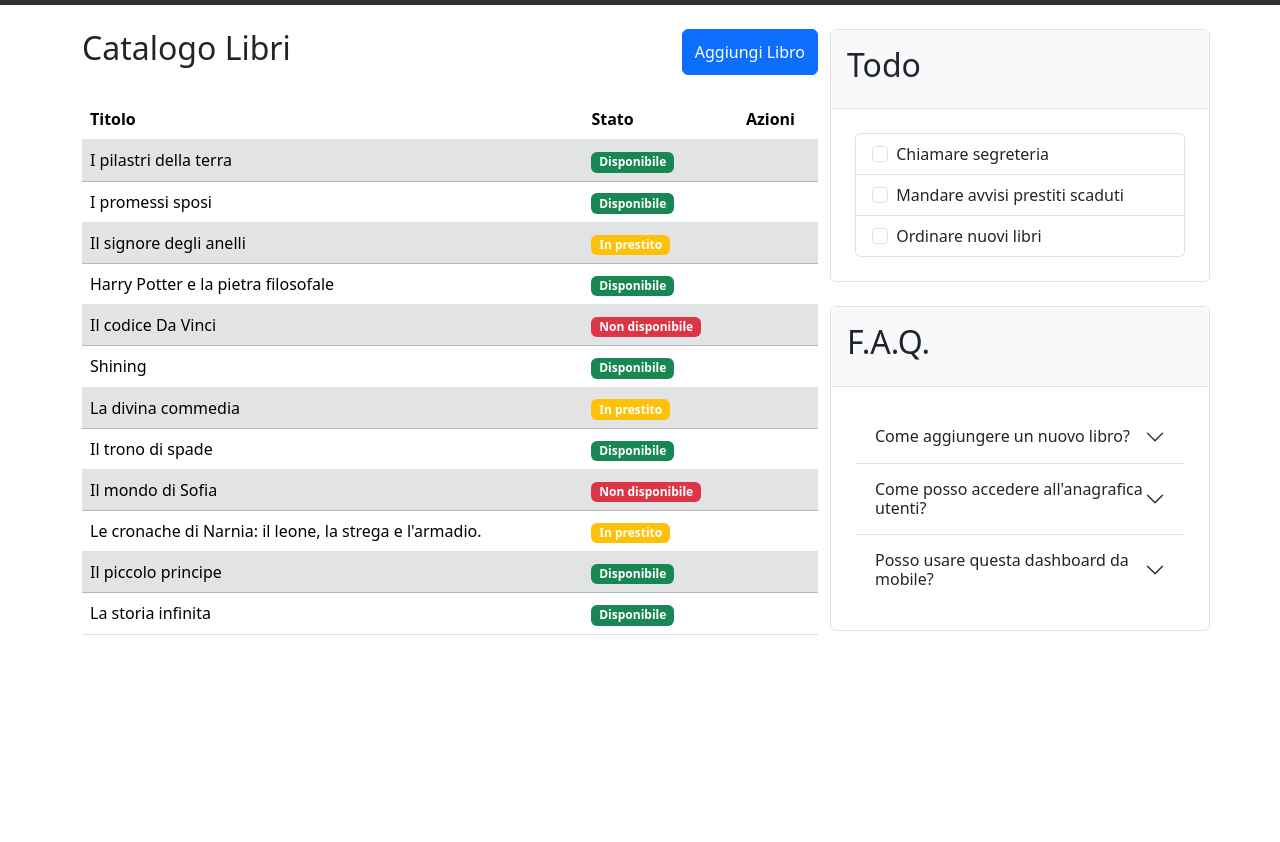
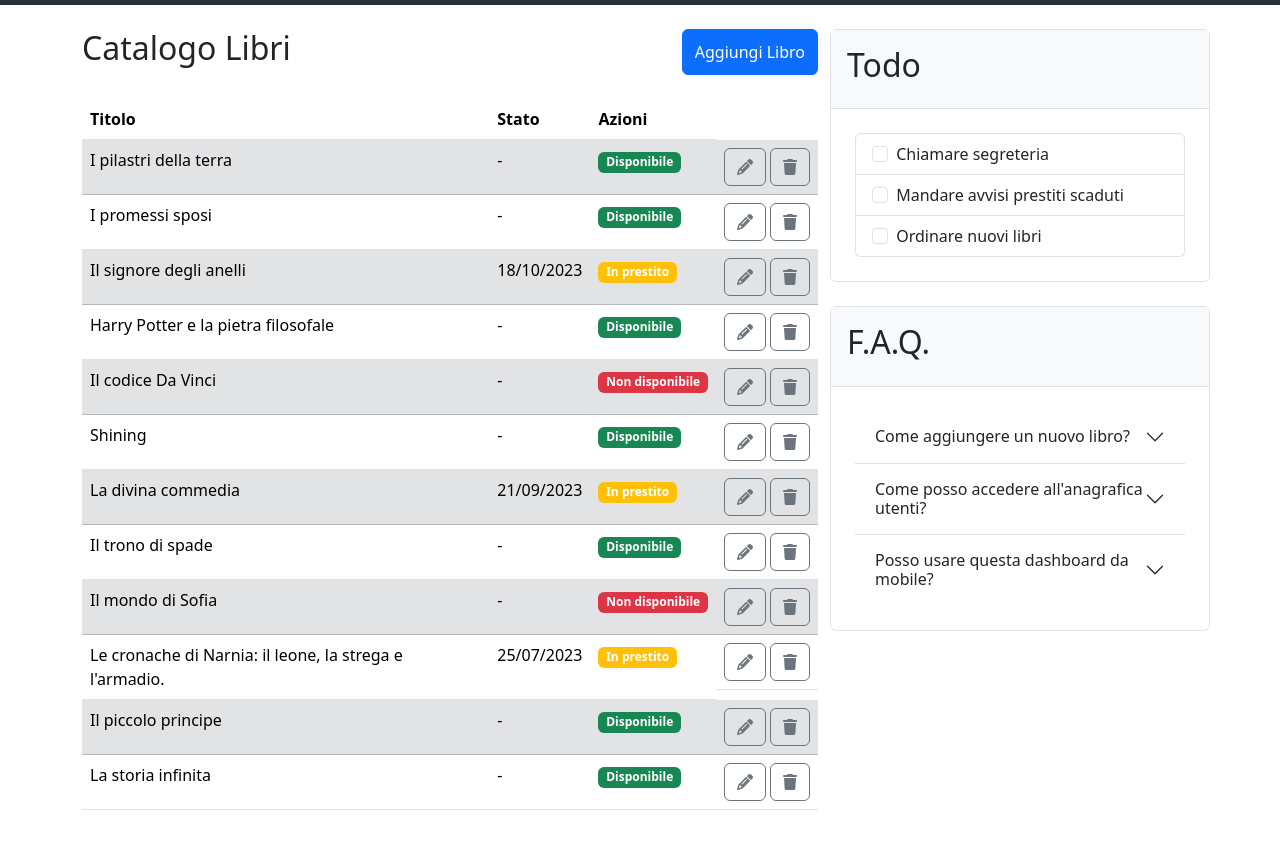
Before and after one commit to giorgiameffe/html-css-bootstrap-dashboard, a plain HTML site: page index.html in a window 1280 px wide. Shown: the part 71-913 px from the top of the page. Before the commit the page ends 800 px from the top, so only its background shows below. Drawn offline with nearby package versions, Linux system fonts and the light colour scheme.

Commit message:
feat: add table buttons

```diff
--- a/index.html
+++ b/index.html
@@ -58,14 +58,16 @@
             <div class="row row-cols-sm-1 row-cols-lg-2 mb-3">
                 <div class="col-lg-8">
 
-                    <!-- Catalogo libri -->
+                    <!-- Books catalogue -->
 
                     <section class="d-flex justify-content-between mb-4">
                         <h2>Catalogo Libri</h2>
                         <button type="button" class="btn btn-primary">Aggiungi Libro</button>
                     </section>
 
-                    <!-- Catalogo libri -->
+                    <!-- Books catalogue -->
+
+                    <!-- Books list -->
 
                     <table class="table">
                         <thead>
@@ -80,80 +82,120 @@
                         <tbody>
                             <tr class="table-secondary">
                                 <td scope="row">I pilastri della terra</td>
-                                <td class="d-none">-</td>
+                                <td class="d-none d-md-table-cell">-</td>
                                 <td><span class="badge text-bg-success">Disponibile</span></td>
-                                <td></td>
+                                <td class="d-flex">
+                                    <button type="button" class="btn btn-outline-secondary me-1"><i class="fa-solid fa-pencil"></i></button>
+                                    <button type="button" class="btn btn-outline-secondary"><i class="fa-solid fa-trash"></i></button>
+                                </td>
                             </tr>
                             <tr>
                                 <td scope="row">I promessi sposi</td>
-                                <td class="d-none">-</td>
+                                <td class="d-none d-md-table-cell">-</td>
                                 <td><span class="badge text-bg-success">Disponibile</span></td>
-                                <td></td>
+                                <td class="d-flex">
+                                    <button type="button" class="btn btn-outline-secondary me-1"><i class="fa-solid fa-pencil"></i></button>
+                                    <button type="button" class="btn btn-outline-secondary"><i class="fa-solid fa-trash"></i></button>
+                                </td>
                             </tr>
                             <tr class="table-secondary">
                                 <td scope="row">Il signore degli anelli</td>
-                                <td class="d-none">18/10/2023</td>
+                                <td class="d-none d-md-table-cell">18/10/2023</td>
                                 <td><span class="badge text-bg-warning text-white">In prestito</span></td>
-                                <td></td>
+                                <td class="d-flex">
+                                    <button type="button" class="btn btn-outline-secondary me-1"><i class="fa-solid fa-pencil"></i></button>
+                                    <button type="button" class="btn btn-outline-secondary"><i class="fa-solid fa-trash"></i></button>
+                                </td>
                             </tr>
                             <tr>
                                 <td scope="row">Harry Potter e la pietra filosofale</td>
-                                <td class="d-none">-</td>
+                                <td class="d-none d-md-table-cell">-</td>
                                 <td><span class="badge text-bg-success">Disponibile</span></td>
-                                <td></td>
+                                <td class="d-flex">
+                                    <button type="button" class="btn btn-outline-secondary me-1"><i class="fa-solid fa-pencil"></i></button>
+                                    <button type="button" class="btn btn-outline-secondary"><i class="fa-solid fa-trash"></i></button>
+                                </td>
                             </tr>
                             <tr class="table-secondary">
                                 <td scope="row">Il codice Da Vinci</td>
-                                <td class="d-none">-</td>
+                                <td class="d-none d-md-table-cell">-</td>
                                 <td><span class="badge text-bg-danger">Non disponibile</span></td>
-                                <td></td>
+                                <td class="d-flex">
+                                    <button type="button" class="btn btn-outline-secondary me-1"><i class="fa-solid fa-pencil"></i></button>
+                                    <button type="button" class="btn btn-outline-secondary"><i class="fa-solid fa-trash"></i></button>
+                                </td>
                             </tr>
                             <tr>
                                 <td scope="row">Shining</td>
-                                <td class="d-none">-</td>
+                                <td class="d-none d-md-table-cell">-</td>
                                 <td><span class="badge text-bg-success">Disponibile</span></td>
-                                <td></td>
+                                <td class="d-flex">
+                                    <button type="button" class="btn btn-outline-secondary me-1"><i class="fa-solid fa-pencil"></i></button>
+                                    <button type="button" class="btn btn-outline-secondary"><i class="fa-solid fa-trash"></i></button>
+                                </td>
                             </tr>
                             <tr class="table-secondary">
                                 <td scope="row">La divina commedia</td>
-                                <td class="d-none">21/09/2023</td>
+                                <td class="d-none d-md-table-cell">21/09/2023</td>
                                 <td><span text class="badge text-bg-warning text-white">In prestito</span></td>
-                                <td></td>
+                                <td class="d-flex">
+                                    <button type="button" class="btn btn-outline-secondary me-1"><i class="fa-solid fa-pencil"></i></button>
+                                    <button type="button" class="btn btn-outline-secondary"><i class="fa-solid fa-trash"></i></button>
+                                </td>
                             </tr>
                             <tr>
                                 <td scope="row">Il trono di spade</td>
-                                <td class="d-none">-</td>
+                                <td class="d-none d-md-table-cell">-</td>
                                 <td><span class="badge text-bg-success">Disponibile</span></td>
-                                <td></td>
+                                <td class="d-flex">
+                                    <button type="button" class="btn btn-outline-secondary me-1"><i class="fa-solid fa-pencil"></i></button>
+                                    <button type="button" class="btn btn-outline-secondary"><i class="fa-solid fa-trash"></i></button>
+                                </td>
                             </tr>
                             <tr class="table-secondary">
                                 <td scope="row">Il mondo di Sofia</td>
-                                <td class="d-none">-</td>
+                                <td class="d-none d-md-table-cell">-</td>
                                 <td><span class="badge text-bg-danger">Non disponibile</span></td>
-                                <td></td>
+                                <td class="d-flex">
+                                    <button type="button" class="btn btn-outline-secondary me-1"><i class="fa-solid fa-pencil"></i></button>
+                                    <button type="button" class="btn btn-outline-secondary"><i class="fa-solid fa-trash"></i></button>
+                                </td>
                             </tr>
                             <tr>
                                 <td scope="row">Le cronache di Narnia: il leone, la strega e l'armadio.</td>
-                                <td class="d-none">25/07/2023</td>
+                                <td class="d-none d-md-table-cell">25/07/2023</td>
                                 <td><span class="badge text-bg-warning text-white">In prestito</span></td>
-                                <td></td>
+                                <td class="d-flex">
+                                    <button type="button" class="btn btn-outline-secondary me-1"><i class="fa-solid fa-pencil"></i></button>
+                                    <button type="button" class="btn btn-outline-secondary"><i class="fa-solid fa-trash"></i></button>
+                                </td>
                             </tr>
                             <tr class="table-secondary">
                                 <td scope="row">Il piccolo principe</td>
-                                <td class="d-none">-</td>
+                                <td class="d-none d-md-table-cell">-</td>
                                 <td><span class="badge text-bg-success">Disponibile</span></td>
-                                <td></td>
+                                <td class="d-flex">
+                                    <button type="button" class="btn btn-outline-secondary me-1"><i class="fa-solid fa-pencil"></i></button>
+                                    <button type="button" class="btn btn-outline-secondary"><i class="fa-solid fa-trash"></i></button>
+                                </td>
                             </tr>
                             <tr>
                                 <td scope="row">La storia infinita</td>
-                                <td class="d-none">-</td>
+                                <td class="d-none d-md-table-cell">-</td>
                                 <td><span class="badge text-bg-success">Disponibile</span></td>
-                                <td></td>
+                                <td class="d-flex">
+                                    <button type="button" class="btn btn-outline-secondary me-1"><i class="fa-solid fa-pencil"></i></button>
+                                    <button type="button" class="btn btn-outline-secondary"><i class="fa-solid fa-trash"></i></button>
+                                </td>
                             </tr>
                         </tbody>
                     </table>
+
+                    <!-- /Books list -->
+
                 </div>
 
+                <!-- Todo section -->
 
                 <div class="col-lg-4">
                     <div class="row row-cols-1 border rounded-2 mb-4">
```
